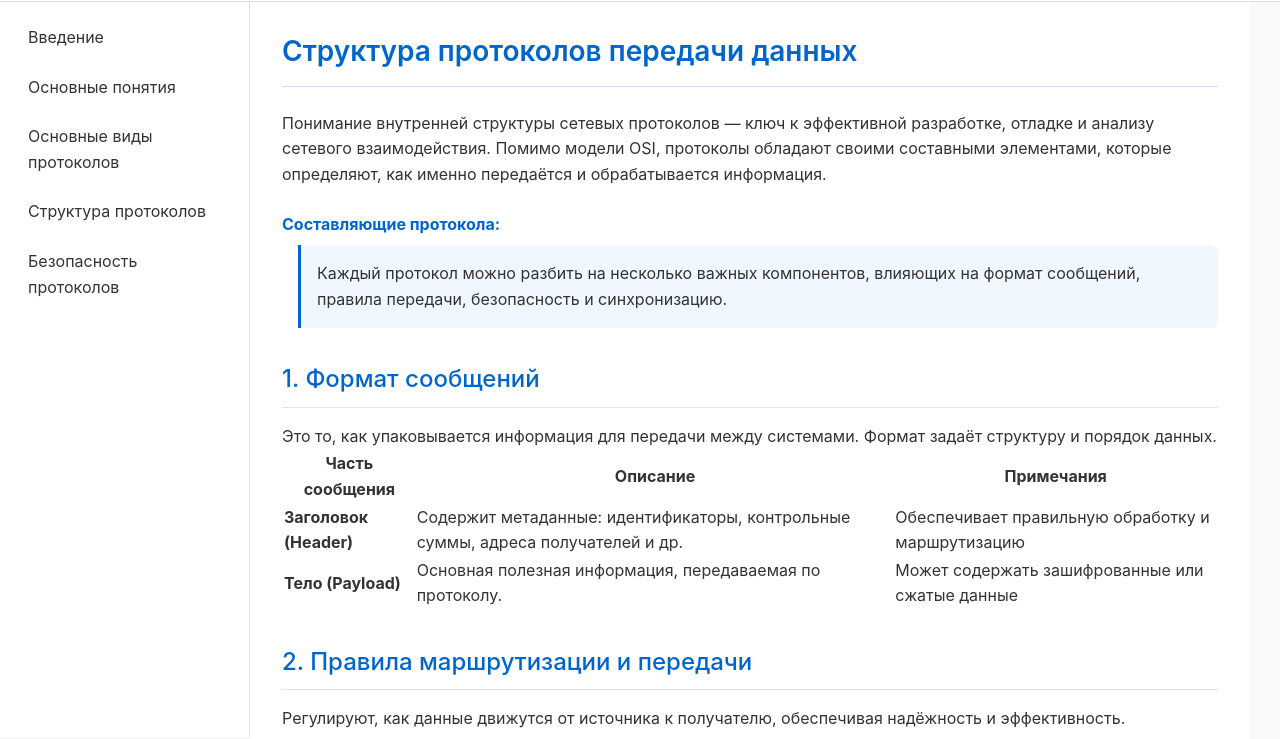
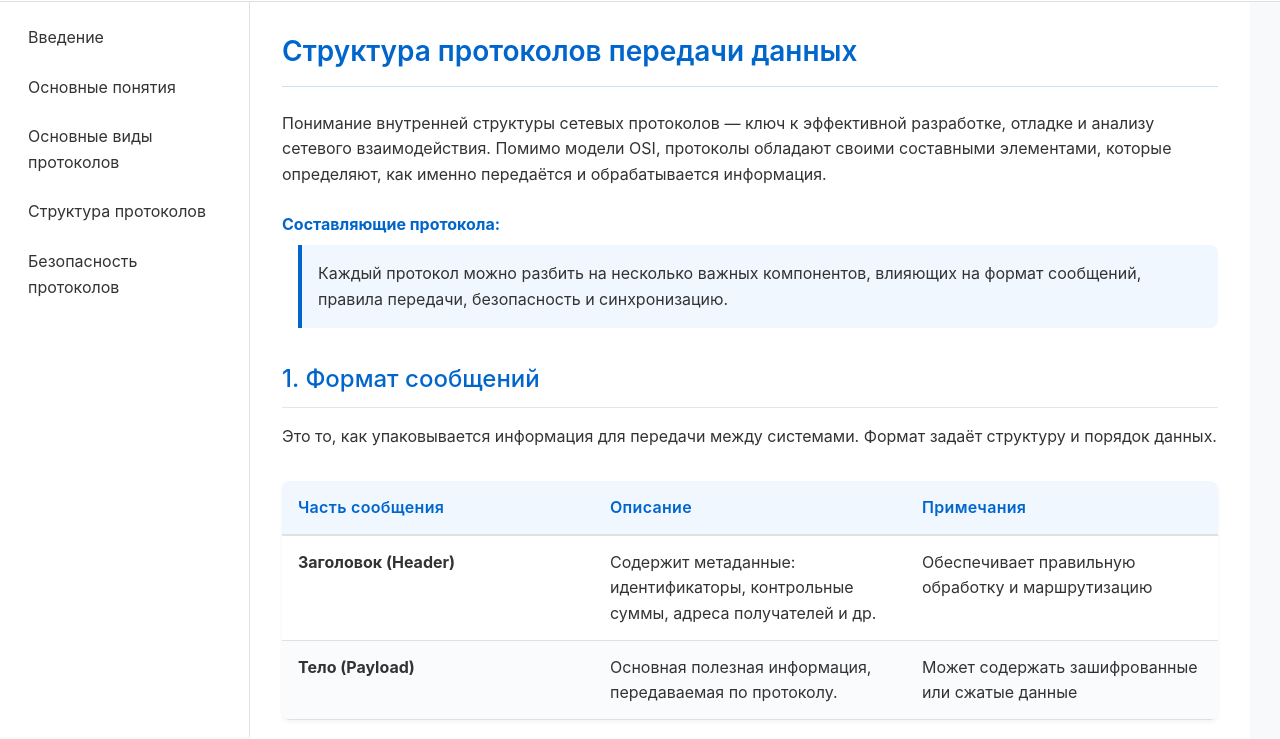
Before and after one commit to PlayTheGames1/Test, a plain HTML site: page structure.html in a window 1280 px wide. Shown: the part 63-802 px from the top of the page. Drawn offline with Linux system fonts and the light colour scheme.

Commit message:
Add files via upload

```diff
--- a/styles.css
+++ b/styles.css
@@ -108,7 +108,7 @@ main {
     width: 100%;
 }
 
-/* Стили заголовков */
+/* Заголовки */
 h1 {
     font-size: 1.75rem;
     margin: 0 0 1.5rem 0;
@@ -127,27 +127,30 @@ h2 {
     font-weight: 500;
 }
 
-/* Стили для списка определений */
+/* Определения */
+dl.definition,
 dl {
     margin: 1.5rem 0;
 }
 
-dt {
-    font-weight: bold;
+dl.definition dt,
+dl dt {
+    font-weight: 700;
     color: var(--primary);
     margin-bottom: 0.5rem;
 }
 
-dd {
+dl.definition dd,
+dl dd {
     margin-left: 1rem;
     margin-bottom: 1.5rem;
     padding: 1rem;
     background-color: var(--highlight);
-    border-left: 3px solid var(--primary);
+    border-left: 4px solid var(--primary);
     border-radius: 0 8px 8px 0;
 }
 
-/* Стили для полезных фактов */
+/* Полезные факты */
 dl.fact {
     margin: 1.5rem 0;
 }
@@ -163,6 +166,72 @@ dl.fact dd {
     background-color: rgba(76, 175, 80, 0.05);
 }
 
+/* Таблицы */
+table {
+    width: 100%;
+    border-collapse: collapse;
+    margin: 2rem 0;
+    background-color: var(--white);
+    box-shadow: 0 2px 4px rgba(0, 0, 0, 0.05);
+    border-radius: 8px;
+    table-layout: fixed;
+    word-break: break-word;
+    overflow: hidden;
+}
+
+th {
+    background-color: var(--highlight);
+    color: var(--primary);
+    font-weight: 600;
+    text-align: left;
+    padding: 0.85rem 1rem;
+    border-bottom: 2px solid var(--border);
+    white-space: nowrap;
+    overflow: hidden;
+    text-overflow: ellipsis;
+    letter-spacing: 0.02em;
+}
+
+td {
+    padding: 0.85rem 1rem;
+    border-bottom: 1px solid var(--border);
+    vertical-align: top;
+    overflow: hidden;
+    text-overflow: ellipsis;
+}
+
+/* Зебра-строки */
+tr:nth-child(even) td {
+    background-color: #f9fbfc;
+}
+
+/* Скругление углов у заголовков таблицы */
+table thead tr:first-child th:first-child {
+    border-top-left-radius: 8px;
+}
+
+table thead tr:first-child th:last-child {
+    border-top-right-radius: 8px;
+}
+
+/* Списки внутри таблиц */
+td ul {
+    margin: 0.25rem 0;
+    padding-left: 1.2rem;
+    list-style-type: disc;
+}
+
+/* Ссылки внутри таблиц */
+td a {
+    color: var(--primary);
+    text-decoration: underline;
+    cursor: pointer;
+}
+
+td a:hover {
+    color: #004a99;
+}
+
 /* Подвал */
 footer {
     background: var(--white);
@@ -174,7 +243,7 @@ footer {
     font-size: 0.9rem;
 }
 
-/* Адаптация для мобильных */
+/* Адаптация под маленькие экраны */
 @media (max-width: 768px) {
     main {
         padding: 1.5rem;
@@ -189,7 +258,7 @@ font-size: 1.3rem;
     }
 }
 
-/* Адаптация для десктопов */
+/* Адаптация под большие экраны */
 @media (min-width: 769px) {
     .menu-toggle {
         display: none;
```
Lines whose indentation alone changed are shown as unchanged.
